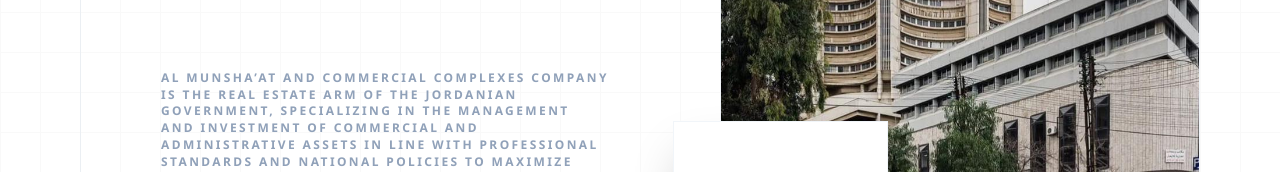
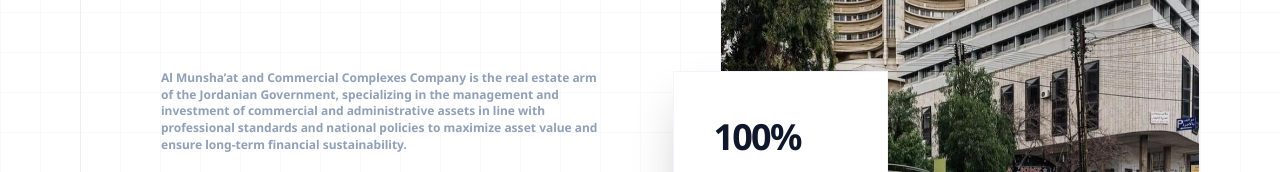
Before and after one commit to munshaat2026-del/MunshaatNew, a Next.js app: page /en/about in a window 1280 px wide. Shown: the part 628-800 px from the top of the page. Built offline with nearby package versions, Linux system fonts and the light colour scheme; no server answers; the database is empty.

Commit message:
testing fonts

```diff
--- a/app/components/pagescomponents/About/AboutHero.tsx
+++ b/app/components/pagescomponents/About/AboutHero.tsx
@@ -36,7 +36,7 @@
           </h1>
 
           <div className="space-y-6 pt-8">
-            <p className="text-slate-400 text-xs font-bold uppercase tracking-[0.2em] leading-loose max-w-md">
+            <p className="text-slate-400 text-xs font-bold max-w-md">
               {data.description}
             </p>
             <div className="flex gap-4 items-center">
```
